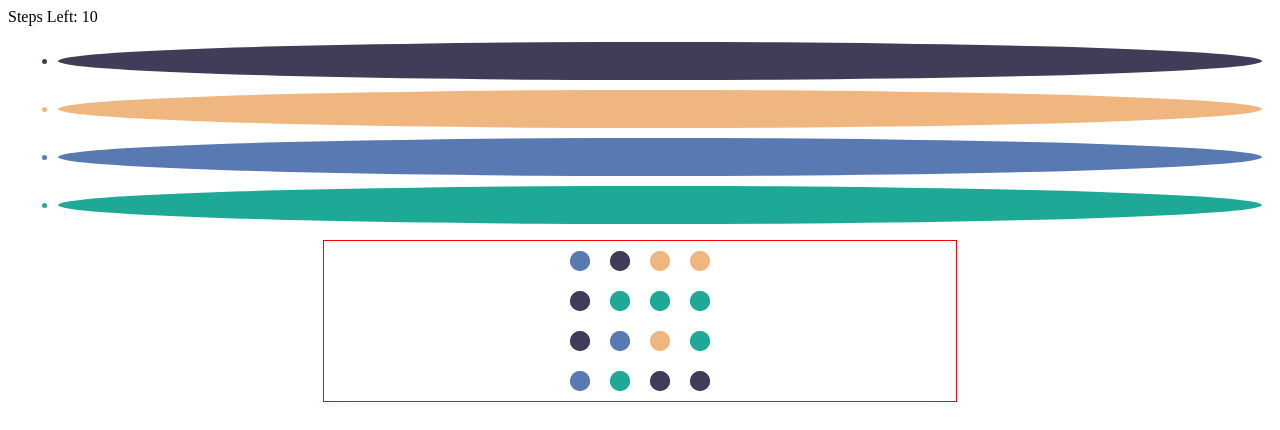
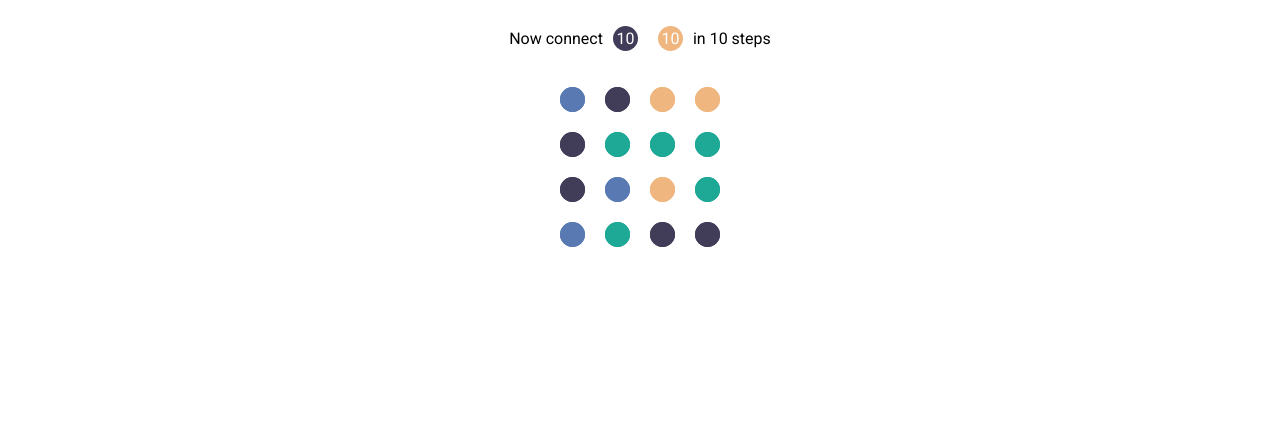
Before and after one commit to ycai2/Connector, a React app: page / in a window 1280 px wide. Shown: the top 430 px of the page. Built offline with nearby package versions, Linux system fonts and the light colour scheme.

Commit message:
Add scoreboard

```diff
--- a/index.html
+++ b/index.html
@@ -5,7 +5,7 @@
     <title>Connector</title>
     <link rel="stylesheet" href="./lib/css/game.css" media="screen">
     <link rel="stylesheet" href="./lib/css/board.css" media="screen">
-
+    <link href="https://fonts.googleapis.com/css?family=Roboto" rel="stylesheet">
 
     <script src="bundle.js" charset="utf-8"></script>
   </head>
--- a/lib/css/board.css
+++ b/lib/css/board.css
@@ -2,8 +2,11 @@
   border-radius: 50%;
   content: "";
   margin: 10px;
-  padding: 10px;
+  width: 25px;
+  height: 25px;
+  text-align: center;
   position: relative;
+  line-height: 25px;
 }
 
 .dot div {
@@ -49,14 +52,19 @@
   flex-direction: row;
   justify-content: center;
   padding: 0;
-  border: 1px solid red;
-  width: 50%;
-  margin: auto;
+}
+
+.score-board {
+  display: flex;
+  list-style: none;
+  padding: 0;
+  align-items: center;
+  justify-content: center;
 }
 
 .color-1 {
   background: #413c58;
-  color: #413c58;
+  color: #fff;
 }
 
 .color-1.hvr-ripple-out:before {
@@ -65,7 +73,7 @@
 
 .color-2 {
   background: #f0b67f;
-  color: #f0b67f;
+  color: #fff;
 }
 
 .color-2.hvr-ripple-out:before {
@@ -74,7 +82,7 @@
 
 .color-3 {
   background: #5979B2;
-  color: #5979B2;
+  color: #fff;
 }
 
 .color-3.hvr-ripple-out:before {
@@ -83,7 +91,7 @@
 
 .color-4 {
   background: #1ea896;
-  color: #1ea896;
+  color: #fff;
 }
 
 .color-4.hvr-ripple-out:before {
--- a/lib/css/game.css
+++ b/lib/css/game.css
@@ -0,0 +1,3 @@
+body {
+  font-family: 'Roboto', sans-serif;
+}
--- a/src/board.jsx
+++ b/src/board.jsx
@@ -114,6 +114,7 @@ class Board extends React.Component {
       //connected a square
       this.eliminateAll(connection[0].color);
     } else {
+      this.props.reduceColor({[this.state.originColor]: connection.length});
       connection.forEach((connectDot) => {
         dotArray.forEach((col, colId) => {
           const rowId = col.findIndex((dot) => {
--- a/src/game.jsx
+++ b/src/game.jsx
@@ -16,7 +16,7 @@ class Game extends React.Component {
     };
 
     this.reduceStep = this.reduceStep.bind(this);
-
+    this.reduceColor = this.reduceColor.bind(this);
   }
 
   reduceStep() {
@@ -25,7 +25,7 @@ class Game extends React.Component {
     });
   }
 
-  reduceColor() {
+  reduceColor(elimination) {
     let newRequirement = this.state.requirement;
     newRequirement = reduceRequirement(newRequirement, elimination);
     this.setState({
@@ -36,11 +36,18 @@ class Game extends React.Component {
   render() {
     return (
       <div>
-        <div>Steps Left: {this.state.stepsLeft}</div>
         <ul className="score-board">
-          {Object.keys(this.colors).map((color, idx) => {
-            return (<li className={`dot color-${color}`} key={idx}></li>);
+          Now connect
+          {Object.keys(this.state.requirement).map((color, idx) => {
+            return (
+              <li
+                className={`dot color-${color}`}
+                key={idx}>
+                {this.state.requirement[color]}
+              </li>
+            );
           })}
+          in {this.state.stepsLeft} steps
         </ul>
         <Board
           width={this.width}
--- a/src/util/util.js
+++ b/src/util/util.js
@@ -1,6 +1,6 @@
 export const reduceRequirement = (requirement, elimination) => {
   Object.keys(requirement).forEach((color) => {
-    if (color in elimination) {
+    if (color in elimination && requirement[color] > 0) {
       requirement[color] -= elimination[color];
     }
   });
```
Also changed, not shown: bundle.js, 1 other file (tests, documents, lock files or other folders).
